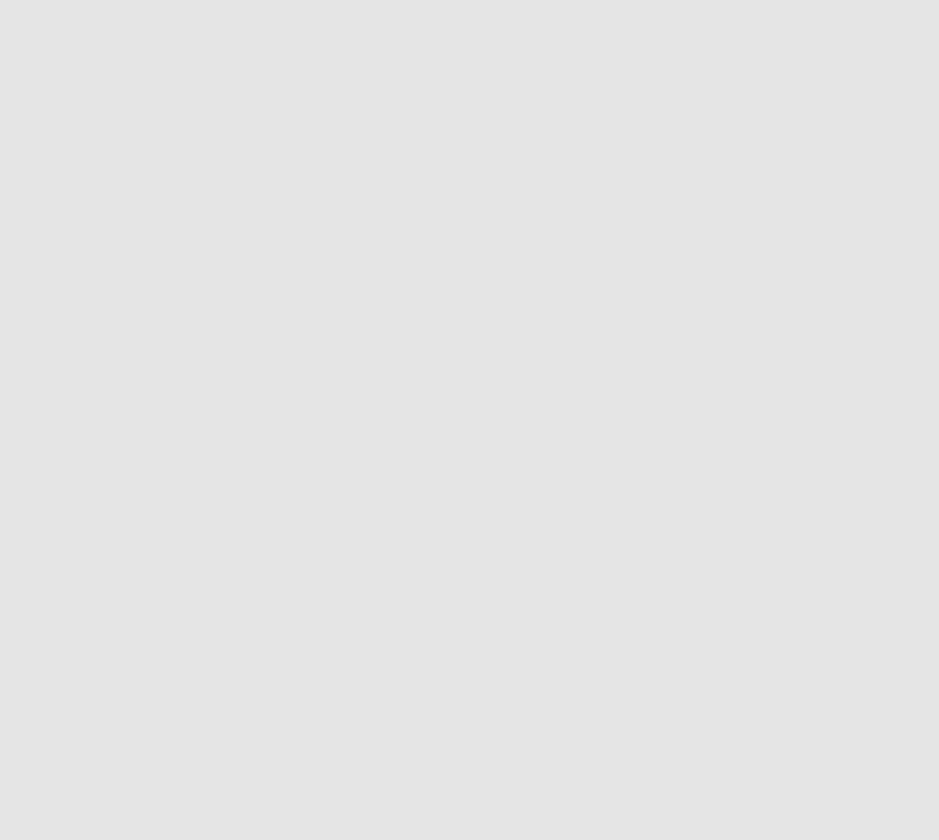
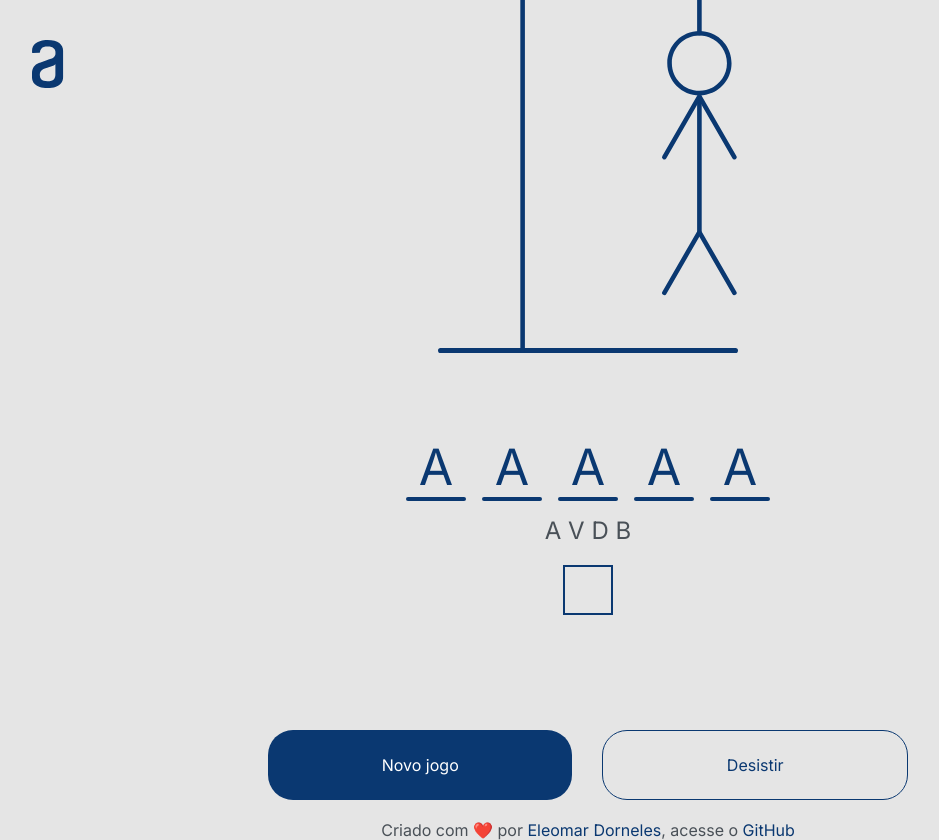
Before and after one commit to oeleomar/challenge-oracle-one-sprint2, a plain HTML site: page game/index.html in a window 1280 px wide. Shown: the whole page, without its empty margins (52-991 px from the left). Before the commit the page ends 800 px from the top, so only its background shows below. Drawn offline with Linux system fonts and the light colour scheme.

Commit message:
Add game page

```diff
--- a/assets/styles/styles.css
+++ b/assets/styles/styles.css
@@ -7,6 +7,7 @@
 }
 
 body {
+  overflow-x: hidden;
   width: 100vw;
   height: 100vh;
   background-color: #E5E5E5;
@@ -127,6 +128,72 @@ section {
   margin-right: 30px ;
 }
 
+/* GAME PAGE */
+.container {
+  width: 50%;
+}
+
+.forca {
+  display: flex;
+  flex-direction: column;
+  align-items: center;
+}
+
+.image-container img{
+    width: 300px;
+    margin-bottom: 80px;
+}
+
+.text-container {
+  display: flex;
+  justify-content: space-between;
+  align-items: center;
+}
+
+.input-letter {
+  color: #0A3871;
+  font-size: 50px;
+  display: inline-block;
+  width: 60px;
+  text-align: center;
+  margin: 0 8px;
+  text-transform: uppercase;
+}
+
+.input-letter::after {
+  display: block;
+  content: '';
+  width: 100%;
+  height: 4px;
+  border-radius: 8px;
+  background: #0A3871;
+}
+
+.error-container {
+  margin-top: 15px;
+  text-align: center;
+  font-size: 24px;
+  color: #495057;
+  text-transform: uppercase;
+}
+
+.option-input {
+  margin-top: 20px;
+  width: 50px;
+  height: 50px;
+  font-size: 48px;
+  background: transparent;
+  border: 2px #0A3871 solid;
+  color: #0A3871;
+  padding: 0 9px;
+}
+
+.game-buttons div{
+  display: flex;
+  margin-top: 100px;
+}
+
+/* MIDIAS QUERIES */
 @media (max-width: 900px) {
   header {
     top: 75px;
@@ -142,6 +209,16 @@ section {
     max-width: none;
     padding: 200px 40px 40px 40px;
   }
+
+  /* GAME PAGE */
+
+  .container {
+    margin-top: 240px;
+  }
+
+  .forca img {
+    margin-bottom: 56px;
+  }
 }
 
 @media (max-width: 600px) {
@@ -150,11 +227,30 @@ section {
     left: 16px;
   }
 
-  .buttons-section div {
+  .game-buttons div {
     flex-wrap: wrap;
   }
 
   .new-word.bg-blue{
     margin: 0;
   }
+
+
+  /* GAME PAGE */
+  .container {
+    margin-top: 140px;
+  }
+
+  .image-container img {
+    width: 280px;
+  }
+
+  .input-letter {
+    font-size: 48px;
+    width: 50px;
+  }
+
+  .game-buttons {
+    margin-top: 56px;
+  }
 }
--- a/game/index.html
+++ b/game/index.html
@@ -9,7 +9,43 @@
   <link rel="shortcut icon" href="../assets/images/alura-logo.svg" type="image/x-icon">
 </head>
 <body>
-
+  <header>
+    <a href="https://www.alura.com.br/">
+      <img src="../assets/images/alura-logo.svg" alt="Logo da Alura">
+    </a>
+  </header>
+  <main>
+    <div class="container">
+      <div class="forca">
+        <div class="image-container">
+          <img src="../assets/images/forca.svg" alt="Imagem da forca do jogo de palavras.">
+        </div>
+        <div class="text-container">
+          <p class="input-letter">a</p>
+          <p class="input-letter">a</p>
+          <p class="input-letter">a</p>
+          <p class="input-letter">a</p>
+          <p class="input-letter">a</p>
+        </div>
+        <div class="error-container">
+          <span class="errors">a</span>
+          <span class="errors">v</span>
+          <span class="errors">d</span>
+          <span class="errors">b</span>
+        </div>
+        <input type="text" name="option-input" class="option-input" id="option-input" maxlength="1">
+      </div>
+      <div class=".buttons-section game-buttons">
+        <div>
+          <a href="/" class="new-word bg-blue">Novo jogo</a>
+          <a href="/" class="new-word bg-white">Desistir</a>
+        </div>
+      </div>
+    </div>
+  </main>
+  <footer>
+    <p>Criado com ❤️ por <a href="https://www.linkedin.com/in/eleomar-dorneles/">Eleomar Dorneles</a>, acesse o <a href="https://github.com/oeleomar">GitHub</a></p>
+  </footer>
   <script src="../assets/src/index.js"></script>
 </body>
 </html>
```
Also changed, not shown: assets/images/forca.svg (added).
